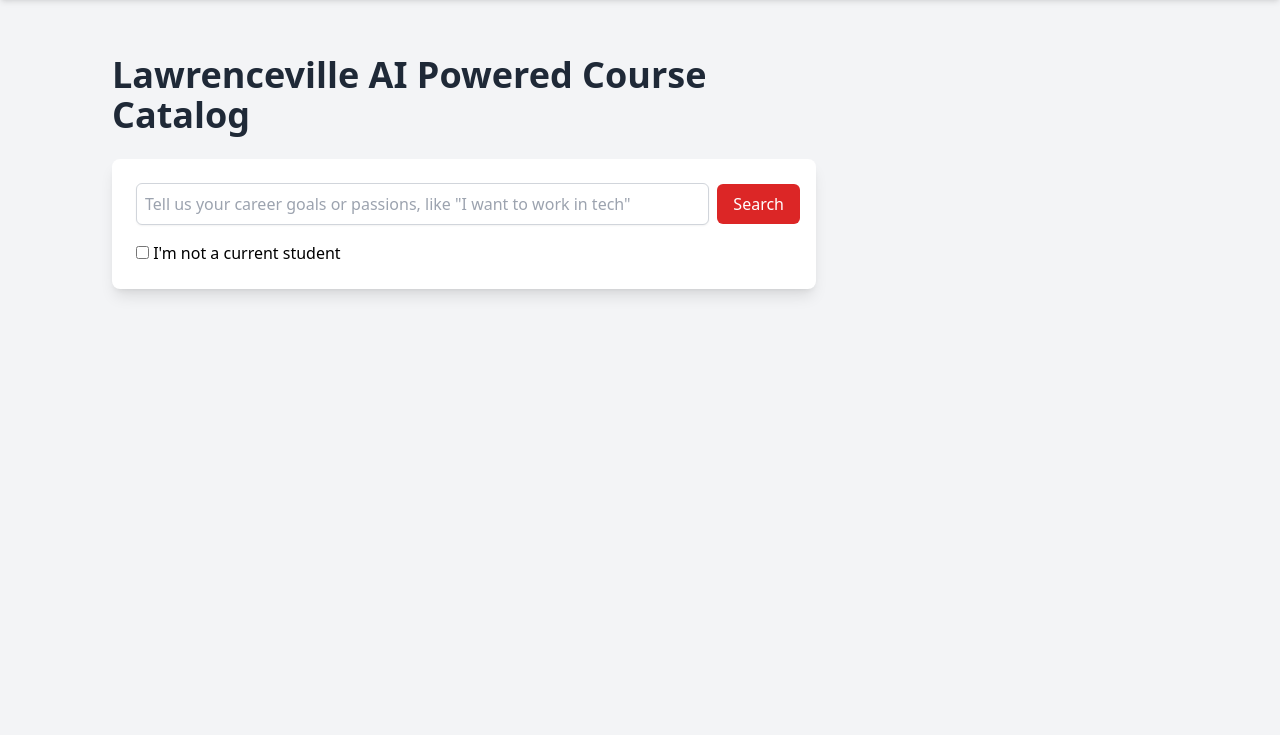
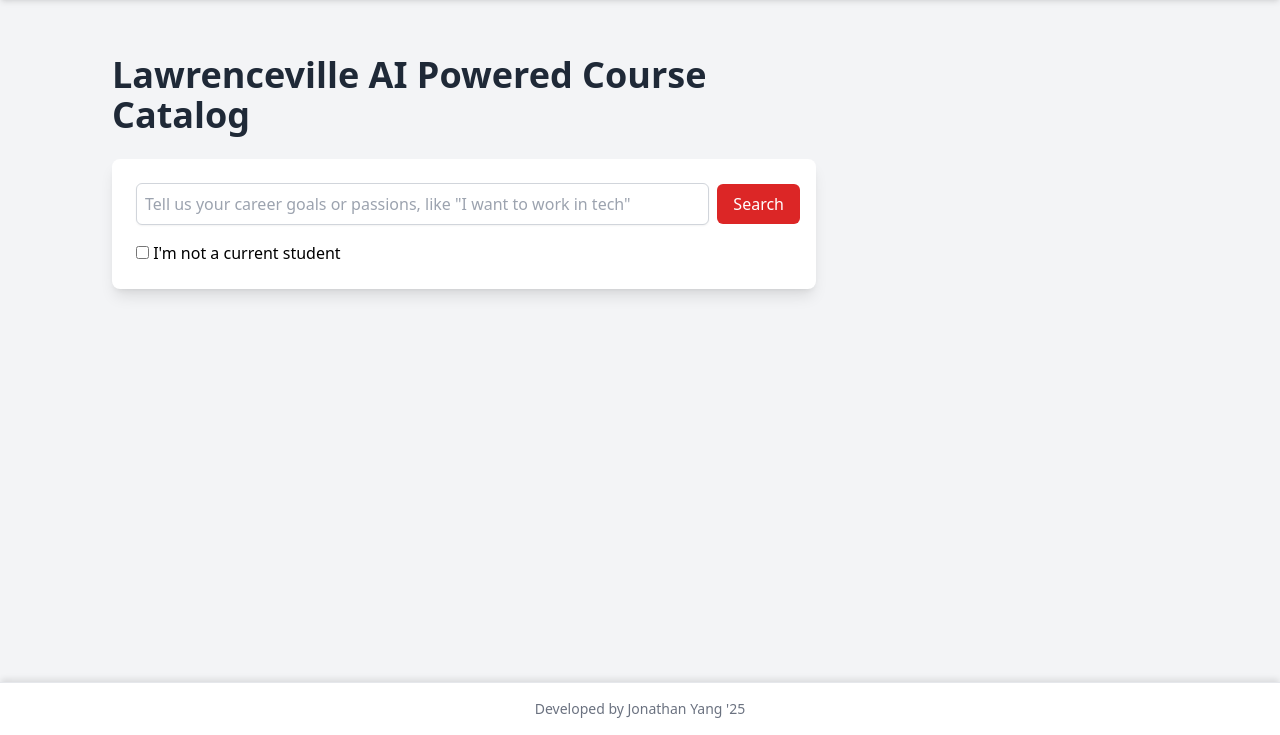
Before and after one commit to jonathanyangg/catalog-deployment, a Django app: page / in a window 1280 px wide. Shown: the part 65-800 px from the top of the page. Run offline with Django 5.2, Linux system fonts and the light colour scheme; parts of the project's set-up code (start-up, migrations or seed data) failed here and were passed over; some libraries are stand-ins or nearby versions.

Commit message:
added footer

```diff
--- a/core/templates/base.html
+++ b/core/templates/base.html
@@ -8,17 +8,14 @@
     <link rel="icon" href="{% static 'core/favicon.ico' %}" type="image/x-icon">
     <script src="https://cdn.tailwindcss.com"></script>
 </head>
-<body class="bg-gray-100">
+<body class="bg-gray-100 flex flex-col min-h-screen">
     <!-- Navigation Bar -->
     <nav class="bg-white shadow-md">
         <div class="max-w-7xl mx-auto px-4 sm:px-6 lg:px-8">
             <div class="flex justify-between h-16">
                 <div class="flex">
                     <div class="shrink-0 flex items-center">
-                        {% load static %}
-
                         <a href="{% url 'index' %}" class="flex items-center">
-
                             <img src="{% static 'core/home.png' %}" alt="Home" class="w-12 h-12">
                             <p class="ml-2">Home</p>
                         </a>
@@ -28,24 +25,32 @@
                             <p class="ml-5">Course Catalog</p>
                         </a>
                     </div>
-
                     <div class="shrink-0 flex items-center">
                         <a href="https://sentinel.lawrenceville.org/survey/greensheet" class="flex items-center">
                             <p class="ml-5">Scheduling Sheet</p>
                         </a>
                     </div>
-
                 </div>
             </div>
         </div>
     </nav>
 
     <!-- Main Content -->
-    <main class="py-10">
+    <main class="flex-grow py-10">
         <div class="max-w-3xl sm:mx-6 lg:mx-20 sm:px-6 lg:px-8">
             {% block content %}
             {% endblock %}
         </div>
     </main>
+
+    <!-- Footer -->
+    <footer class="bg-white text-center py-4 shadow-[0_-4px_6px_-1px_rgba(0,0,0,0.1)] border-t border-gray-200">
+        <div class="max-w-7xl mx-auto px-4 sm:px-6 lg:px-8">
+            <p class="text-gray-500 text-sm">
+                Developed by Jonathan Yang '25
+            </p>
+        </div>
+    </footer>
 </body>
+
 </html>
```
